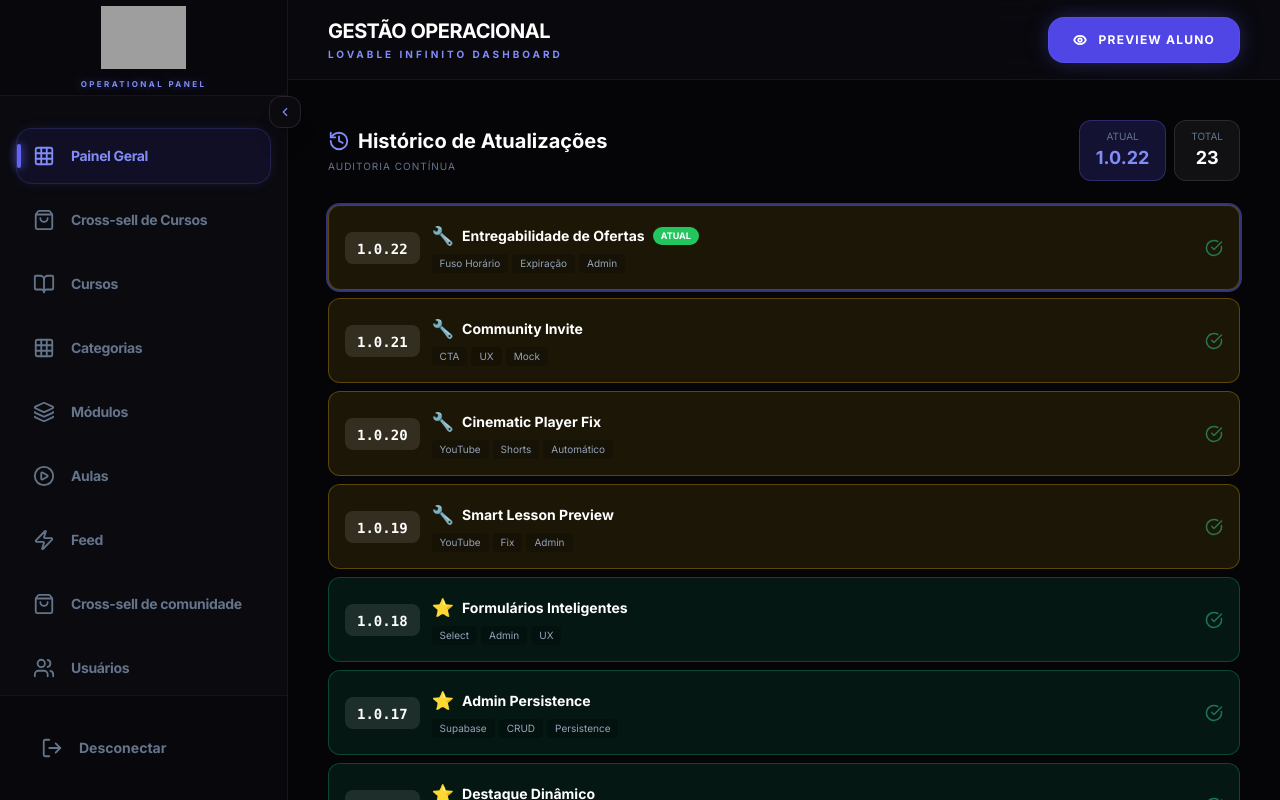
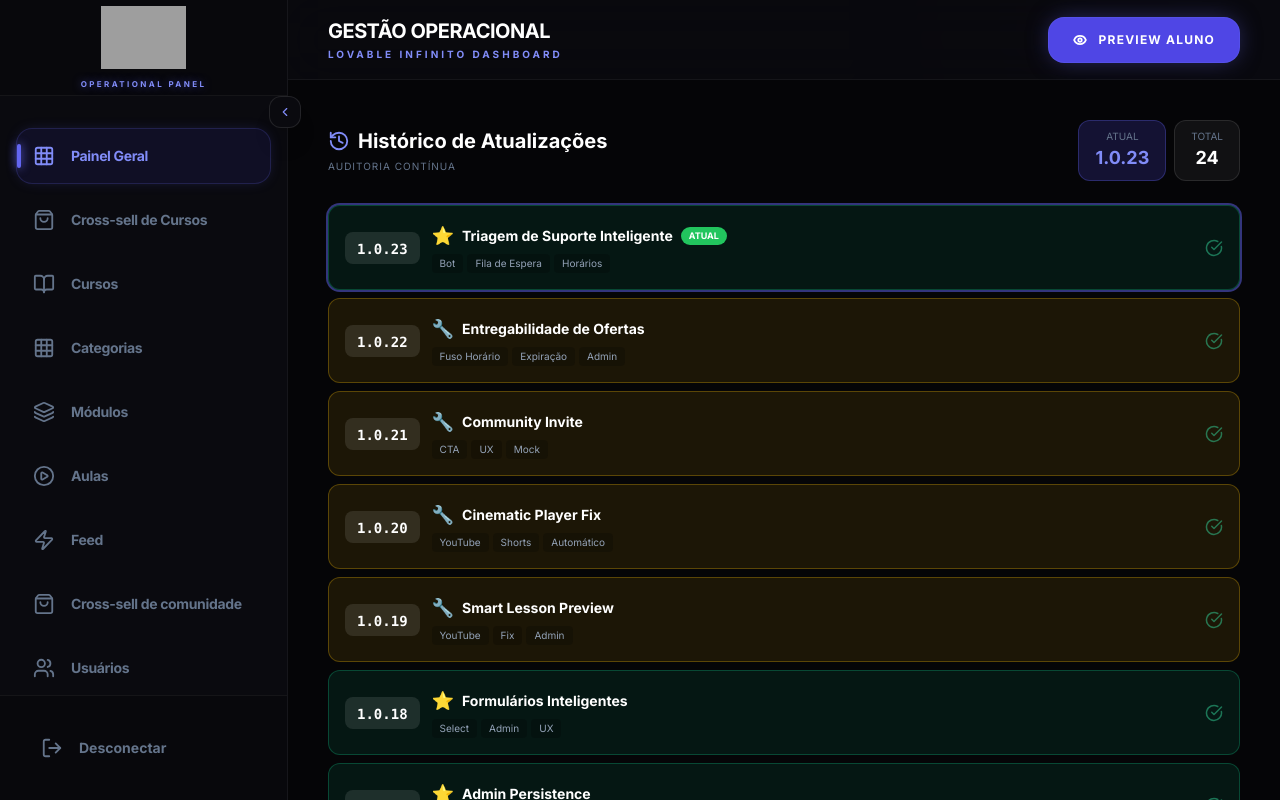
Before and after one commit to developerslimitada/Area-de-Membros---Produto-Lovable-Infinito, a React (Vite) app: page /admin/changelog in a window 1280 px wide. Built offline with nearby package versions, Linux system fonts and the light colour scheme; no server answers; the database is empty; sample sign-in values are in the browser's storage; grey boxes are pictures that could not be loaded.

Commit message:
docs: update changelog with support bot improvements

```diff
--- a/pages/AdminChangelog.tsx
+++ b/pages/AdminChangelog.tsx
@@ -11,6 +11,7 @@ interface Version {
 
 // Histórico de versões baseado na auditoria contínua
 const versions: Version[] = [
+    { version: '1.0.23', name: 'Triagem de Suporte Inteligente', keywords: ['Bot', 'Fila de Espera', 'Horários'], type: 'feature' },
     { version: '1.0.22', name: 'Entregabilidade de Ofertas', keywords: ['Fuso Horário', 'Expiração', 'Admin'], type: 'fix' },
     { version: '1.0.21', name: 'Community Invite', keywords: ['CTA', 'UX', 'Mock'], type: 'fix' },
     { version: '1.0.20', name: 'Cinematic Player Fix', keywords: ['YouTube', 'Shorts', 'Automático'], type: 'fix' },
```
